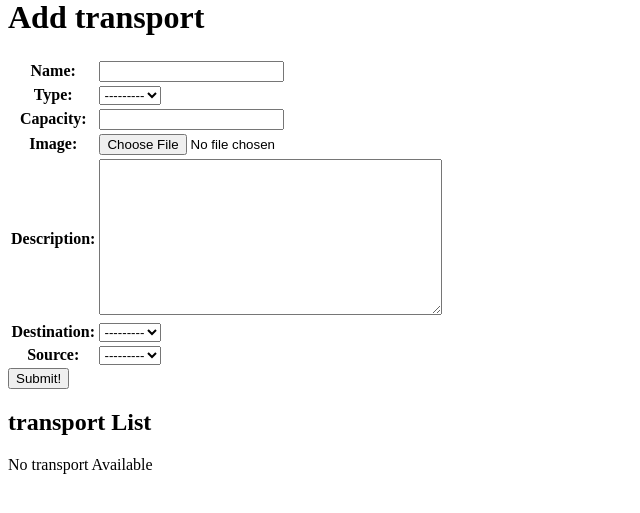
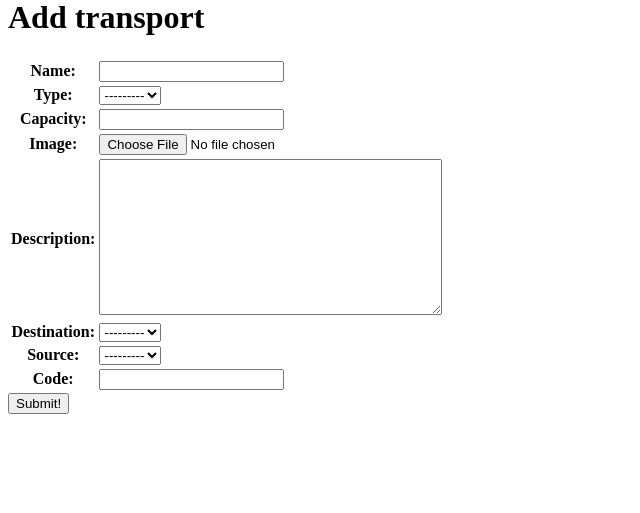
Before and after one commit to FerasAlbuflasa01/LogiSync, a Django app: page /transports/create/ in a window 1280 px wide. Shown: the part 116-629 px from the top of the page, without its empty margins (0-640 px from the left). Run offline with Django 5.2, Linux system fonts and the light colour scheme; the visitor is signed in with stand-in values (Sample User, id 1); data that the repository does not hold is empty.

Commit message:
create transport donneeeeeeeee

```diff
--- a/LogiSync/main_app/models.py
+++ b/LogiSync/main_app/models.py
@@ -85,3 +85,9 @@ class Transport(models.Model):
     destination = models.ForeignKey(Destination, on_delete=models.CASCADE)
     source = models.ForeignKey(Source, on_delete=models.CASCADE)
     code = models.CharField(max_length=50)
+
+    def __str__(self):
+        return self.name
+
+    def get_absolute_url(self):
+        return reverse('transport_detail', kwargs={'pk': self.id})
--- a/LogiSync/main_app/templates/main_app/transport_form.html
+++ b/LogiSync/main_app/templates/main_app/transport_form.html
@@ -3,58 +3,18 @@
 <div class="create-container">
   <h2>Create transport</h2>
 
-  <form method="POST">
-    {% csrf_token %}
-      {% if object %}
+  <form action="" method="post" enctype="multipart/form-data">
+    {% csrf_token %} {% if object %}
     <h1>Edit <span class="teal-text">{{object.name}}</span></h1>
-  {% else %}
+    {% else %}
     <h1>Add transport</h1>
-  {% endif %}
-  <form action="{% url 'transport_create' %}" method="post">
-    {% csrf_token %}
+    {% endif %}
+      {% csrf_token %}
     <table>
       {{ form.as_table }}
     </table>
-    <input type="submit" value="Submit!" class="btn">
+      <input type="submit" value="Submit!" class="btn" />
 
-
-      <div class="container-list">
-        <div class="page-header">
-          <h2>transport List</h2>
-        </div>
-
-        <div class="container-list">
-          {% for transport in transports %}
-          <div class="container-card">
-            <div class="container-info">
-              <div class="field">
-                <label>transport name</label>
-                <p>{{ transport.name }}</p>
-              </div>
-              <div class="field">
-                <label>transport type</label>
-                <p>{{ transport.type }}</p>
-              </div>
-              <div class="field">
-                <label>Description</label>
-                <p>{{ transport.description }}</p>
-              </div>
-              <div class="field">
-                <a href="{% url 'transport_detail' transport.pk %}"
-                  >More Details</a
-                >
-              </div>
-            </div>
-          </div>
-          {% empty %}
-          <p>No transport Available</p>
-          {% endfor %}
-        </div>
-      </div>
-    </div>
-
+      {% endblock %}
   </form>
-    </div>
 </div>
-
-{% endblock %}
--- a/LogiSync/main_app/views.py
+++ b/LogiSync/main_app/views.py
@@ -164,11 +164,9 @@ class TransportDetails(LoginRequiredMixin,DetailView):
 
 class TransportCreate(LoginRequiredMixin,CreateView):
     model = Transport
-    fields = ['name','type','capacity','image','description','destination','source']
+    # fields = ['name','type','capacity','image','description','destination','source']
+    fields = '__all__'
 
-    def form_valid(self,form):
-        form.instance.user = self.request.user
-        return super().form_valid(form)
 
 class TransportUpdate(LoginRequiredMixin,UpdateView):
     model = Transport
```
Also changed, not shown: LogiSync/main_app/migrations/0001_initial.py, LogiSync/main_app/static/uploads/download_2.jfif (added), LogiSync/main_app/static/uploads/download_2_2ylBHIR.jfif (added), LogiSync/main_app/static/uploads/download_2_AfmbkYk.jfif (added), LogiSync/main_app/static/uploads/download_2_DD7qvj8.jfif (added), LogiSync/main_app/static/uploads/download_2_U8Rl4Hs.jfif (added), LogiSync/main_app/static/uploads/mqdefault.jpg (added).
